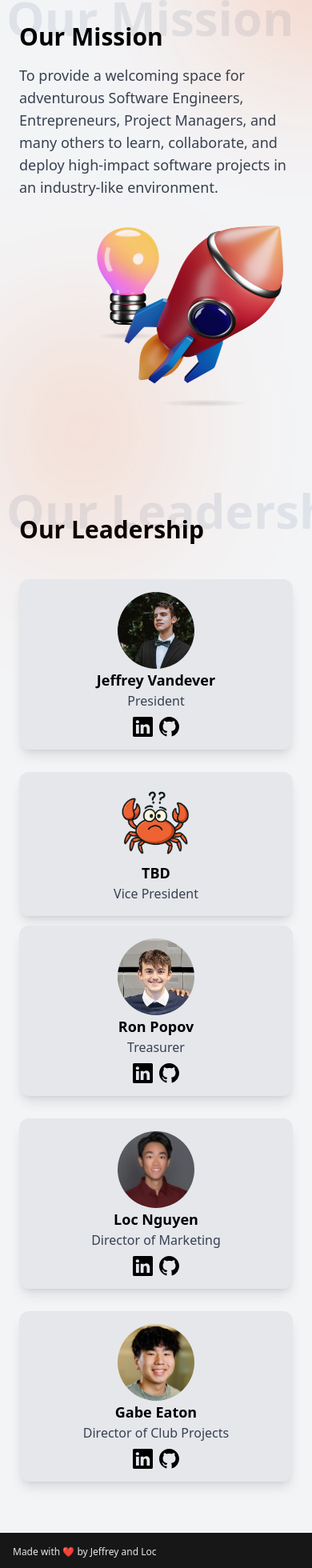
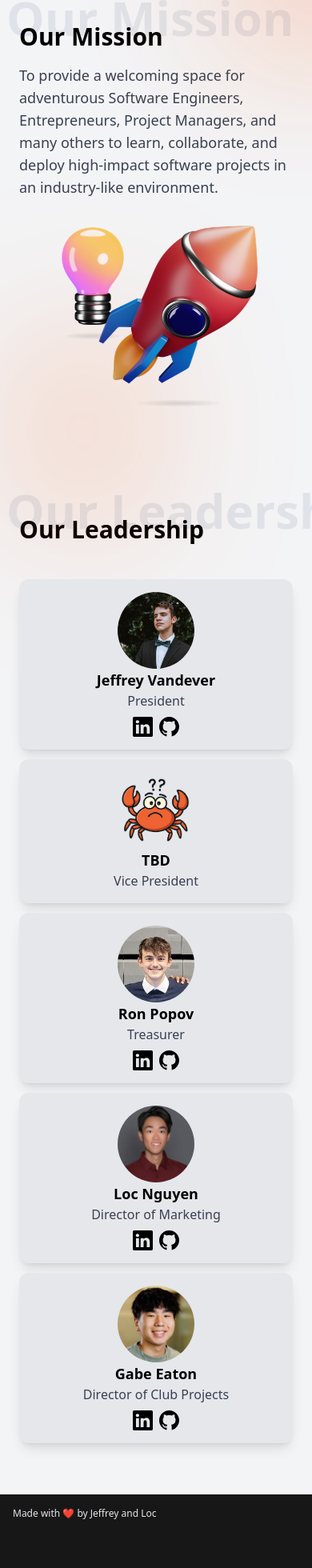
Before and after one commit to lusdc/website, a React (Vite) app: page /about in a window 390 px wide. Shown: the part 742-2702 px from the top of the page at 80% size. After the commit the page ends 2658 px from the top, so only its background shows below. Built offline with nearby package versions, Linux system fonts and the light colour scheme.

Commit message:
Fixed button + officers spacing issue on phone

```diff
--- a/src/pages/About.jsx
+++ b/src/pages/About.jsx
@@ -112,10 +112,10 @@ function About() {
           </div>
           <div className="order-4 sm:order-3 col-span-1">
             <div className="relative h-64">
-              <div className="relative -right-16 z-10 levitate">
+              <div className="relative left-5 z-10 levitate">
                 <img src={lightbulbIcon} alt="Lightbulb 3D Icon" className="icon w-36 h-36 animate-delay-0" />
               </div>
-              <div className="absolute top-5 left-32 z-20 levitate">
+              <div className="absolute top-5 left-24 z-20 levitate">
                 <img src={redRocketIcon} alt="Red Rocket 3D Icon" className="icon w-52 h-52 animate-delay-1000" />
               </div>
             </div>
@@ -131,7 +131,7 @@ function About() {
         <h3 className="text-3xl font-bold -mt-6">Our Leadership</h3>
       </div>
 
-      <div className="relative mt-8 grid grid-cols-1 gap-4 sm:grid-cols-2">
+      <div className="relative mt-8 grid grid-cols-1 gap-x-4 sm:grid-cols-2">
         <TeamMemberCard
           name="Jeffrey Vandever"
           title="President"
@@ -143,7 +143,7 @@ function About() {
         <TeamMemberCard name="TBD" title="Vice President" image={confusedCrab} />
       </div>
 
-      <div className="relative grid grid-cols-1 gap-4 sm:grid-cols-3">
+      <div className="relative grid grid-cols-1 gap-x-4 sm:grid-cols-3">
         <TeamMemberCard
           name="Ron Popov"
           title="Treasurer"
--- a/src/pages/Home.jsx
+++ b/src/pages/Home.jsx
@@ -99,7 +99,7 @@ function Home({ setActiveLinkCallback }) {
           We meet every Monday at 6 PM in SoBusi 2810. All are welcome!
         </h2>
 
-        <button class="mt-6 button w-36 mx-auto">
+        <button class="mt-6 button w-auto mx-auto">
           <svg
             viewBox="0 0 16 16"
             class="bi bi-lightning-charge-fill"
```
